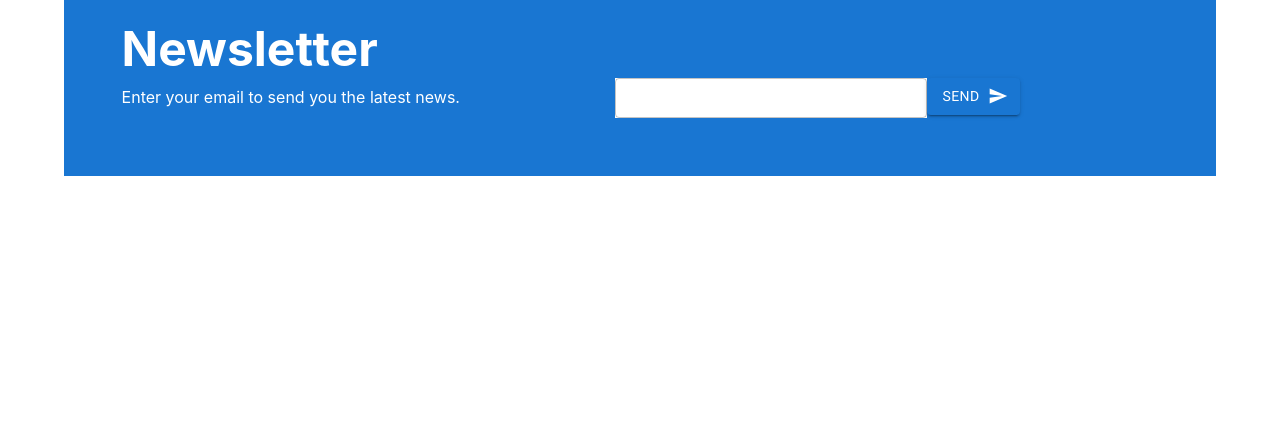
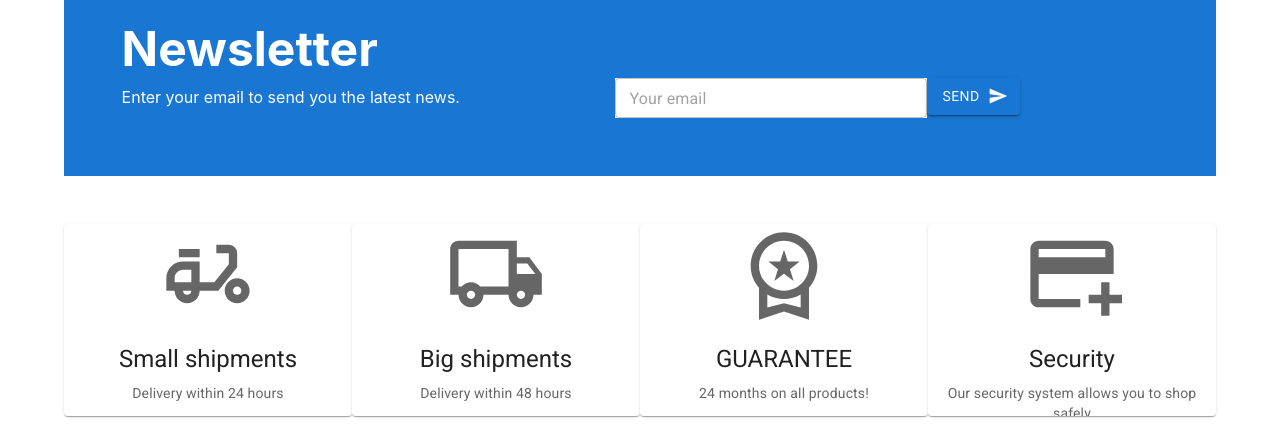
Before and after one commit to antonijek/Musical-instruments-store, a React (Create React App) app: page / in a window 1280 px wide. Shown: the part 2339-2776 px from the top of the page. Before the commit the page ends 2515 px from the top, so only its background shows below. Built offline with nearby package versions, Linux system fonts and the light colour scheme; a web font is replaced by a local one.

Commit message:
delivery information

```diff
--- /dev/null
+++ b/src/components/Delivery.js
@@ -0,0 +1,57 @@
+import React from "react";
+import DeliveryDiningOutlinedIcon from "@mui/icons-material/DeliveryDiningOutlined";
+import LocalShippingOutlinedIcon from "@mui/icons-material/LocalShippingOutlined";
+import WorkspacePremiumOutlinedIcon from "@mui/icons-material/WorkspacePremiumOutlined";
+import AddCardOutlinedIcon from "@mui/icons-material/AddCardOutlined";
+import DeliveryCard from "./DeliveryCard";
+import { Stack } from "@mui/material";
+
+const Delivery = () => {
+  return (
+    <Stack
+      direction={{ xs: "column", sm: "row" }}
+      justifyContent="space-between"
+      alignItems={{ xs: "center" }}
+      sx={{ my: 3 }}
+    >
+      <DeliveryCard
+        icon={
+          <DeliveryDiningOutlinedIcon
+            sx={{ fontSize: 100, color: "text.secondary" }}
+          />
+        }
+        title="Small shipments"
+        description="Delivery within 24 hours"
+      />
+      <DeliveryCard
+        icon={
+          <LocalShippingOutlinedIcon
+            sx={{ fontSize: 100, color: "text.secondary" }}
+          />
+        }
+        title="Big shipments"
+        description="Delivery within 48 hours"
+      />
+      <DeliveryCard
+        icon={
+          <WorkspacePremiumOutlinedIcon
+            sx={{ fontSize: 100, color: "text.secondary" }}
+          />
+        }
+        title="GUARANTEE"
+        description="24 months on all products!"
+      />
+      <DeliveryCard
+        icon={
+          <AddCardOutlinedIcon
+            sx={{ fontSize: 100, color: "text.secondary" }}
+          />
+        }
+        title="Security"
+        description="Our security system allows you to shop safely"
+      />
+    </Stack>
+  );
+};
+
+export default Delivery;
--- /dev/null
+++ b/src/components/DeliveryCard.js
@@ -0,0 +1,29 @@
+import React from "react";
+import { CardActionArea, Typography, CardContent, Card } from "@mui/material";
+
+const DeliveryCard = ({ icon, title, description }) => {
+  return (
+    <Card
+      sx={{
+        width: "90%",
+        textAlign: "center",
+        mt: 3,
+        height: { xs: "60vw", sm: "15vw" },
+      }}
+    >
+      <CardActionArea color="secondary">
+        {icon}
+        <CardContent>
+          <Typography gutterBottom variant="h5" component="div">
+            {title}
+          </Typography>
+          <Typography variant="body2" color="text.secondary">
+            {description}
+          </Typography>
+        </CardContent>
+      </CardActionArea>
+    </Card>
+  );
+};
+
+export default DeliveryCard;
--- a/src/components/Home.js
+++ b/src/components/Home.js
@@ -3,6 +3,7 @@ import Slider from "./Slider";
 import Articles from "./Articles";
 import Categories from "./Categories";
 import Newsletter from "./Newsletter";
+import Delivery from "./Delivery";
 const Home = () => {
   return (
     <div>
@@ -10,6 +11,7 @@ const Home = () => {
       <Articles />
       <Categories />
       <Newsletter />
+      <Delivery />
     </div>
   );
 };
--- a/src/components/Newsletter.js
+++ b/src/components/Newsletter.js
@@ -24,6 +24,7 @@ const Newsletter = () => {
       </label>
       <div className="div-news">
         <TextField
+          placeholder="Your email"
           InputProps={{ style: { height: 40 } }}
           sx={{
             ml: { xs: 0, md: "15%" },
```
